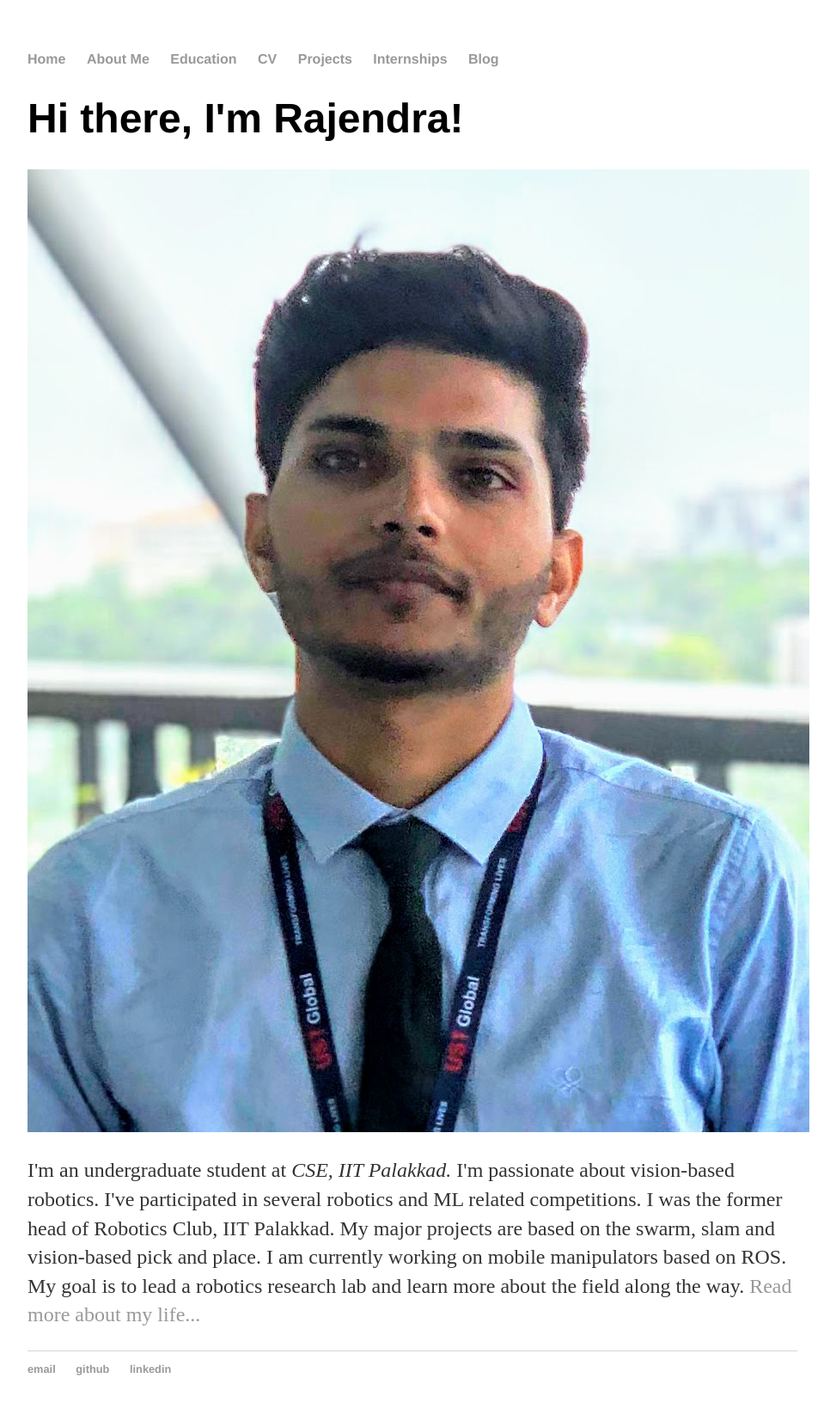
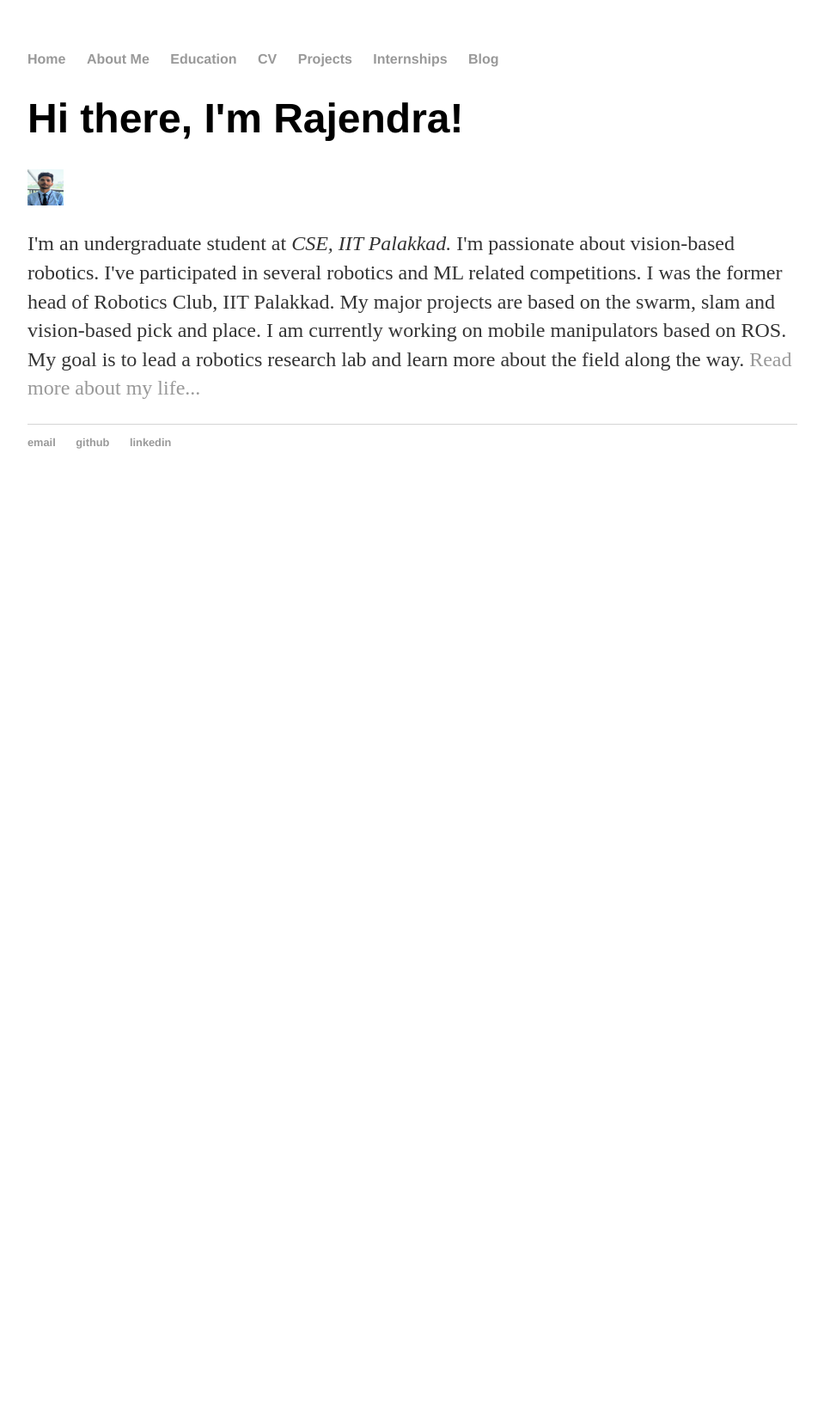
Before and after one commit to iamrajee/iamrajee.github.io, a Jekyll site: the page built from index.html, in a window 1280 px wide. Shown: the whole page at 86% size, without its empty margins (160-1133 px from the left). Built offline with Jekyll 4.4.1, drawn with Linux system fonts in a browser that asks for light colours; after the commit the page ends 900 px from its top, so only the background shows below that.

Commit message:
Update index.html

```diff
--- a/index.html
+++ b/index.html
@@ -4,6 +4,6 @@
 ---
 <div class="blurb">
 	<h1>Hi there, I'm Rajendra!</h1>
-	<img src="images/rajendra_passport_photo.jpg"/>
+	<img src="images/rajendra_passport_photo.jpg" height="42" width="42" />
 	<p>I'm an undergraduate student at <em>CSE, IIT Palakkad.</em> I'm passionate about vision-based robotics. I've participated in several robotics and ML related competitions. I was the former head of Robotics Club, IIT Palakkad. My major projects are based on the swarm, slam and vision-based pick and place. I am currently working on mobile manipulators based on ROS. My goal is to lead a robotics research lab and learn more about the field along the way. <a href="/about">Read more about my life...</a></p>
 </div><!-- /.blurb -->
```
